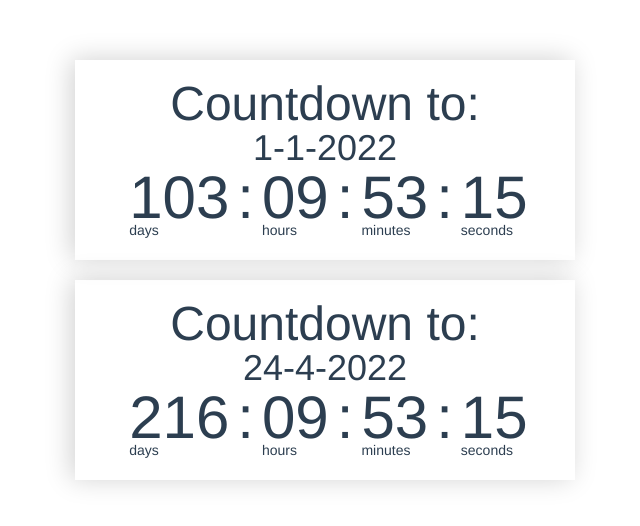
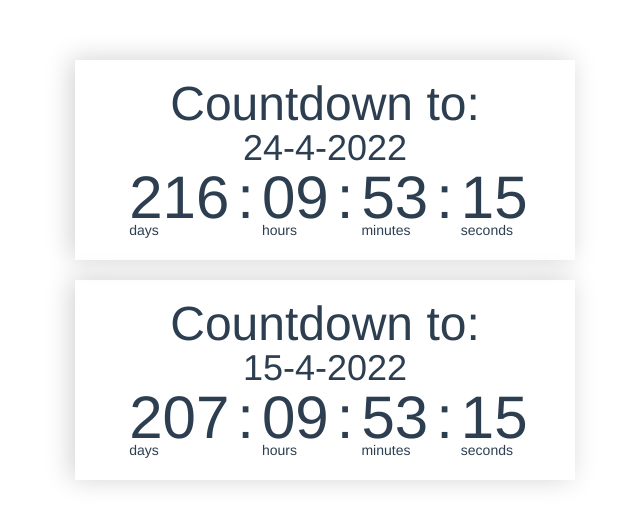
Before and after one commit to OG-Jons/vue-countdown, a Vue app: page / in a window 1280 px wide. Shown: the top 526 px of the page, without its empty margins (315-955 px from the left). Built offline with nearby package versions, Linux system fonts and the light colour scheme.

Commit message:
Update App.vue

```diff
--- a/src/App.vue
+++ b/src/App.vue
@@ -1,7 +1,7 @@
 <template>
   <div id="app">
-    <Countdown :end-date="new Date('2022-01-01')" />
     <Countdown :end-date="new Date('2022-04-24')" />
+    <Countdown :end-date="new Date('2022-04-15')" />
   </div>
 </template>
 
```
